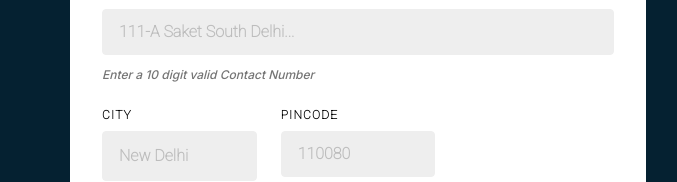
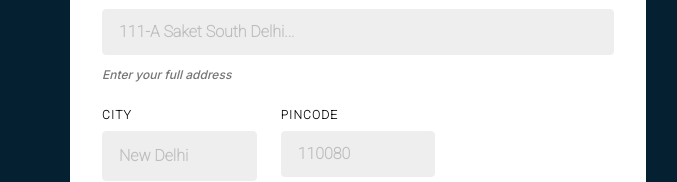
Before and after one commit to Rajnikantbhay/Taba-artist, a React (Create React App) app: page /booknow in a window 1280 px wide. Shown: the part 505-687 px from the top of the page, without its empty margins (2-679 px from the left). Built offline with nearby package versions, Linux system fonts and the light colour scheme.

Commit message:
address changed

```diff
--- a/src/App.jsx
+++ b/src/App.jsx
@@ -59,7 +59,7 @@ export const router = createBrowserRouter([
       },
       {
         path: '/about',
-        element: <About />
+        element:(<Suspense fallback={<h1>Loading...</h1>}><AboutComponent/></Suspense>)
       },
       {
         path: '/team',
--- a/src/components/Form.jsx
+++ b/src/components/Form.jsx
@@ -1,62 +1,136 @@
 import { Typography } from "@material-tailwind/react";
 import { Button } from "@material-tailwind/react";
 
-function FormComponent({onSubmit, onChnage ,error ,value}) {
+function FormComponent({ onSubmit, onChnage, error, value }) {
   return (
-        <form onSubmit={onSubmit} className="w-full max-w-xl bg-white lg:my-6 my-2 py-6 px-8 rounded-lg">
+    <form
+      onSubmit={onSubmit}
+      className="w-full max-w-xl bg-white lg:my-6 my-2 py-6 px-8 rounded-lg"
+    >
       <div className="flex flex-wrap -mx-3 mb-6">
         <div className="w-full md:w-1/2 px-3 mb-6 md:mb-0">
-              <label className="block uppercase tracking-wide text-black  text-xs font-bold mb-2" for="grid-first-name">
+          <label
+            className="block uppercase tracking-wide text-black  text-xs font-bold mb-2"
+            for="grid-first-name"
+          >
             First Name
           </label>
-              <input name="firstName" value={value.firstName} onChange={onChnage} className="font-bold appearance-none block w-full bg-gray-200 text-black  rounded py-3 px-4 mb-3 leading-tight focus:outline-none focus:bg-white" id="grid-first-name" type="text" placeholder="Jane" />
+          <input
+            name="firstName"
+            value={value.firstName}
+            onChange={onChnage}
+            className="font-bold appearance-none block w-full bg-gray-200 text-black  rounded py-3 px-4 mb-3 leading-tight focus:outline-none focus:bg-white"
+            id="grid-first-name"
+            type="text"
+            placeholder="Jane"
+          />
         </div>
         <div className="w-full md:w-1/2 px-3">
-              <label className="block uppercase tracking-wide text-black  text-xs font-bold mb-2" for="grid-last-name">
+          <label
+            className="block uppercase tracking-wide text-black  text-xs font-bold mb-2"
+            for="grid-last-name"
+          >
             Last Name
           </label>
-              <input name="lastName" value={value.lastName} onChange={onChnage} className="font-bold appearance-none block w-full bg-gray-200 text-black border border-gray-200 rounded py-3 px-4 leading-tight focus:outline-none focus:bg-white focus:border-gray-500" id="grid-last-name" type="text" placeholder="Doe" />
+          <input
+            name="lastName"
+            value={value.lastName}
+            onChange={onChnage}
+            className="font-bold appearance-none block w-full bg-gray-200 text-black border border-gray-200 rounded py-3 px-4 leading-tight focus:outline-none focus:bg-white focus:border-gray-500"
+            id="grid-last-name"
+            type="text"
+            placeholder="Doe"
+          />
         </div>
       </div>
       <div className="flex flex-wrap -mx-3 mb-6">
         <div className="w-full px-3">
-              <label className="block uppercase tracking-wide text-black text-xs font-bold mb-2" for="grid-password">
+          <label
+            className="block uppercase tracking-wide text-black text-xs font-bold mb-2"
+            for="grid-password"
+          >
             Contact Number
           </label>
-              <input name="number" value={value.number} onChange={onChnage} className="font-bold appearance-none block w-full bg-gray-200 text-black border border-gray-200 rounded py-3 px-4 mb-3 leading-tight focus:outline-none focus:bg-white focus:border-gray-500" id="grid-password" type="number" placeholder='9999999999' />
-              <p className="text-gray-600 text-xs italic">Enter a 10 digit valid Contact Number</p>
+          <input
+            name="number"
+            value={value.number}
+            onChange={onChnage}
+            className="font-bold appearance-none block w-full bg-gray-200 text-black border border-gray-200 rounded py-3 px-4 mb-3 leading-tight focus:outline-none focus:bg-white focus:border-gray-500"
+            id="grid-password"
+            type="number"
+            placeholder="9999999999"
+          />
+          <p className="text-gray-600 text-xs italic">
+            Enter a 10 digit valid Contact Number
+          </p>
         </div>
       </div>
       <div className="flex flex-wrap -mx-3 mb-6">
         <div className="w-full px-3">
-              <label className="block uppercase tracking-wide text-black  text-xs font-bold mb-2" for="grid-password">
+          <label
+            className="block uppercase tracking-wide text-black  text-xs font-bold mb-2"
+            for="grid-password"
+          >
             Address
           </label>
-              <input name="address" value={value.address} onChange={onChnage} className="font-bold appearance-none block w-full bg-gray-200 text-black border border-gray-200 rounded py-3 px-4 mb-3 leading-tight focus:outline-none focus:bg-white focus:border-gray-500" id="grid-password" type="text" placeholder='111-A Saket South Delhi...' />
-              <p className="text-gray-600 text-xs italic">Enter a 10 digit valid Contact Number</p>
+          <input
+            name="address"
+            value={value.address}
+            onChange={onChnage}
+            className="font-bold appearance-none block w-full bg-gray-200 text-black border border-gray-200 rounded py-3 px-4 mb-3 leading-tight focus:outline-none focus:bg-white focus:border-gray-500"
+            id="grid-password"
+            type="text"
+            placeholder="111-A Saket South Delhi..."
+          />
+          <p className="text-gray-600 text-xs italic">
+            Enter your full address
+          </p>
         </div>
       </div>
       <div className="flex flex-wrap -mx-3 mb-2">
         <div className="w-full md:w-1/3 px-3 mb-6 md:mb-0">
-              <label className="block uppercase tracking-wide text-black  text-xs font-bold mb-2" for="grid-city">
+          <label
+            className="block uppercase tracking-wide text-black  text-xs font-bold mb-2"
+            for="grid-city"
+          >
             City
           </label>
-              <input name="city" value={value.city} onChange={onChnage} className="font-bold appearance-none block w-full bg-gray-200 text-black border border-gray-200 rounded py-3 px-4  focus:outline-none focus:bg-white focus:border-gray-500" id="grid-city" type="text" placeholder="New Delhi" />
+          <input
+            name="city"
+            value={value.city}
+            onChange={onChnage}
+            className="font-bold appearance-none block w-full bg-gray-200 text-black border border-gray-200 rounded py-3 px-4  focus:outline-none focus:bg-white focus:border-gray-500"
+            id="grid-city"
+            type="text"
+            placeholder="New Delhi"
+          />
         </div>
         <div className="w-full md:w-1/3 px-3 mb-6 md:mb-0">
-              <label className="block uppercase tracking-wide text-black text-xs font-bold mb-2" for="grid-zip">
+          <label
+            className="block uppercase tracking-wide text-black text-xs font-bold mb-2"
+            for="grid-zip"
+          >
             Pincode
           </label>
-              <input name="pincode" value={value.pincode} onChange={onChnage} className="font-bold appearance-none block w-full bg-gray-200 text-black border border-gray-200 rounded py-3 px-4 leading-tight focus:outline-none focus:bg-white focus:border-gray-500" id="grid-zip" type="text" placeholder="110080" />
-
+          <input
+            name="pincode"
+            value={value.pincode}
+            onChange={onChnage}
+            className="font-bold appearance-none block w-full bg-gray-200 text-black border border-gray-200 rounded py-3 px-4 leading-tight focus:outline-none focus:bg-white focus:border-gray-500"
+            id="grid-zip"
+            type="text"
+            placeholder="110080"
+          />
         </div>
       </div>
-          <Typography className='text-sm text-red-800 font-extrabold'>{error}</Typography>
+      <Typography className="text-sm text-red-800 font-extrabold">
+        {error}
+      </Typography>
       <Button type="submit" className="md:my-2 bg-[#2196f3]">
         Book now
       </Button>
     </form>
-    )
+  );
 }
 
 export default FormComponent;
--- a/src/pages/BookNowPage.jsx
+++ b/src/pages/BookNowPage.jsx
@@ -1,17 +1,16 @@
 import { useState } from "react";
 import FormComponent from "../components/Form";
 
-export default function BookNowPage({title, smallText}) {
+export default function BookNowPage({ title, smallText }) {
   const [data, setData] = useState({
-    firstName: '',
-    lastName: '',
-    number: '',
-    address: '',
-    city: '',
-    pincode: ''
+    firstName: "",
+    lastName: "",
+    number: "",
+    address: "",
+    city: "",
+    pincode: "",
   });
-  const [error, setError] = useState('')
-
+  const [error, setError] = useState("");
 
   const handleData = (e) => {
     setData({ ...data, [e.target.name]: e.target.value });
@@ -20,8 +19,15 @@ export default function BookNowPage({title, smallText}) {
   const handleSubmit = (e) => {
     e.preventDefault();
 
-    if (!data.firstName || !data.lastName || !data.number || !data.address || !data.city || !data.pincode) {
-      setError('Please fill out the required fields')
+    if (
+      !data.firstName ||
+      !data.lastName ||
+      !data.number ||
+      !data.address ||
+      !data.city ||
+      !data.pincode
+    ) {
+      setError("Please fill out the required fields");
       return;
     }
 
@@ -35,64 +41,16 @@ export default function BookNowPage({title, smallText}) {
   return (
     <section className="py-12 lg:px-12 flex  bg-[#052131] lg:flex-row flex-col-reverse">
       <div className="container px-6">
-        <h1 className="font-redhat text-yellow-100 lg:text-4xl text-2xl">{title}</h1>
-        <div>
-        {smallText}
-        </div>
-        {/* <form onSubmit={handleSubmit} className="w-full max-w-xl bg-white lg:my-6 my-2 py-6 px-8 rounded-lg">
-          <div className="flex flex-wrap -mx-3 mb-6">
-            <div className="w-full md:w-1/2 px-3 mb-6 md:mb-0">
-              <label className="block uppercase tracking-wide text-black  text-xs font-bold mb-2" for="grid-first-name">
-                First Name
-              </label>
-              <input name="firstName" value={data.firstName} onChange={handleData} className="font-bold appearance-none block w-full bg-gray-200 text-black  rounded py-3 px-4 mb-3 leading-tight focus:outline-none focus:bg-white" id="grid-first-name" type="text" placeholder="Jane" />
-            </div>
-            <div className="w-full md:w-1/2 px-3">
-              <label className="block uppercase tracking-wide text-black  text-xs font-bold mb-2" for="grid-last-name">
-                Last Name
-              </label>
-              <input name="lastName" value={data.lastName} onChange={handleData} className="font-bold appearance-none block w-full bg-gray-200 text-black border border-gray-200 rounded py-3 px-4 leading-tight focus:outline-none focus:bg-white focus:border-gray-500" id="grid-last-name" type="text" placeholder="Doe" />
-            </div>
-          </div>
-          <div className="flex flex-wrap -mx-3 mb-6">
-            <div className="w-full px-3">
-              <label className="block uppercase tracking-wide text-black text-xs font-bold mb-2" for="grid-password">
-                Contact Number
-              </label>
-              <input name="number" value={data.number} onChange={handleData} className="font-bold appearance-none block w-full bg-gray-200 text-black border border-gray-200 rounded py-3 px-4 mb-3 leading-tight focus:outline-none focus:bg-white focus:border-gray-500" id="grid-password" type="number" placeholder='9999999999' />
-              <p className="text-gray-600 text-xs italic">Enter a 10 digit valid Contact Number</p>
-            </div>
-          </div>
-          <div className="flex flex-wrap -mx-3 mb-6">
-            <div className="w-full px-3">
-              <label className="block uppercase tracking-wide text-black  text-xs font-bold mb-2" for="grid-password">
-                Address
-              </label>
-              <input name="address" value={data.address} onChange={handleData} className="font-bold appearance-none block w-full bg-gray-200 text-black border border-gray-200 rounded py-3 px-4 mb-3 leading-tight focus:outline-none focus:bg-white focus:border-gray-500" id="grid-password" type="text" placeholder='111-A Saket South Delhi...' />
-              <p className="text-gray-600 text-xs italic">Enter a 10 digit valid Contact Number</p>
-            </div>
-          </div>
-          <div className="flex flex-wrap -mx-3 mb-2">
-            <div className="w-full md:w-1/3 px-3 mb-6 md:mb-0">
-              <label className="block uppercase tracking-wide text-black  text-xs font-bold mb-2" for="grid-city">
-                City
-              </label>
-              <input name="city" value={data.city} onChange={handleData} className="font-bold appearance-none block w-full bg-gray-200 text-black border border-gray-200 rounded py-3 px-4  focus:outline-none focus:bg-white focus:border-gray-500" id="grid-city" type="text" placeholder="New Delhi" />
-            </div>
-            <div className="w-full md:w-1/3 px-3 mb-6 md:mb-0">
-              <label className="block uppercase tracking-wide text-black text-xs font-bold mb-2" for="grid-zip">
-                Pincode
-              </label>
-              <input name="pincode" value={data.pincode} onChange={handleData} className="font-bold appearance-none block w-full bg-gray-200 text-black border border-gray-200 rounded py-3 px-4 leading-tight focus:outline-none focus:bg-white focus:border-gray-500" id="grid-zip" type="text" placeholder="110080" />
-
-            </div>
-          </div>
-          <Typography className='text-sm text-red-800 font-extrabold'>{error}</Typography>
-          <Button type="submit" className="md:my-2 bg-[#2196f3]">
-            Book now
-          </Button>
-        </form> */}
-        <FormComponent onSubmit={handleSubmit} onChnage={handleData} error={error} value={data}/>
+        <h1 className="font-redhat text-yellow-100 lg:text-4xl text-2xl">
+          {title}
+        </h1>
+        <div>{smallText}</div>
+        <FormComponent
+          onSubmit={handleSubmit}
+          onChnage={handleData}
+          error={error}
+          value={data}
+        />
       </div>
     </section>
   );
```
Lines whose indentation alone changed are shown as unchanged.
